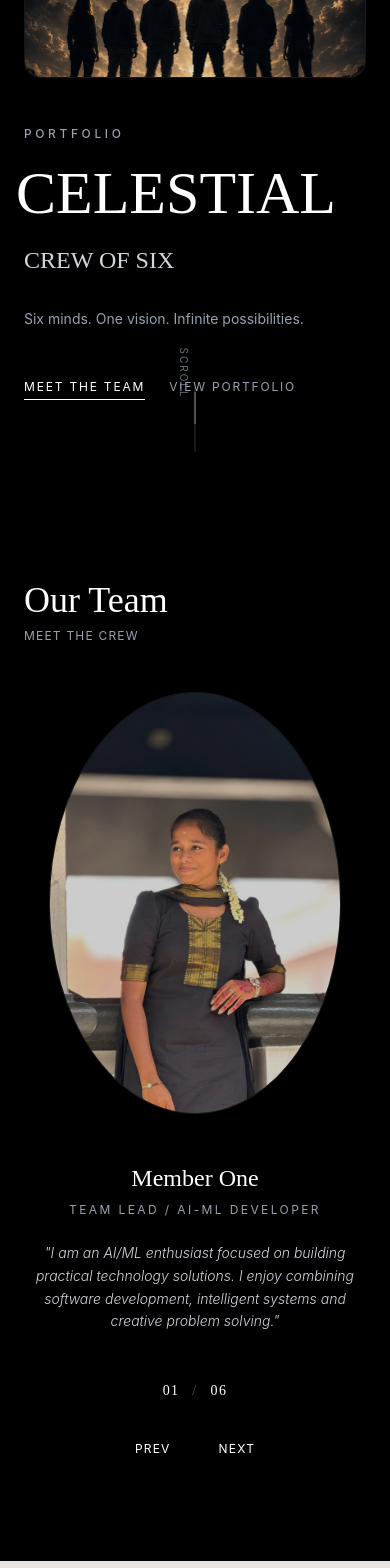
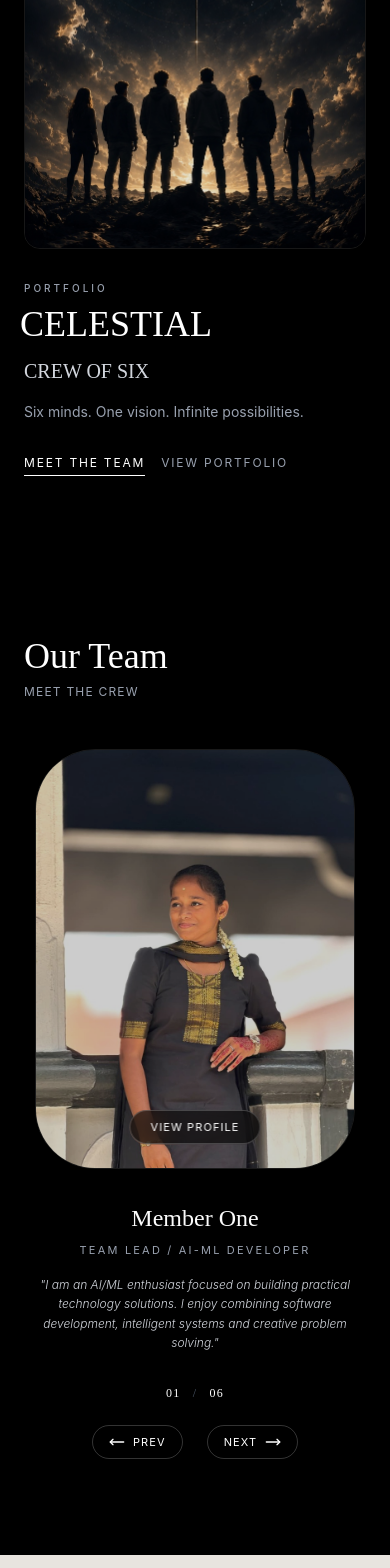
Before and after one commit to Vignesh-SVK24/Celestials, a React (Vite) app: page / in a window 390 px wide. Shown: the part 360-1928 px from the top of the page. Built offline with nearby package versions, Linux system fonts and the light colour scheme.

Commit message:
Enhance mobile responsiveness across hero, team carousel, profile modal, and project layout

```diff
--- a/src/components/Contact.tsx
+++ b/src/components/Contact.tsx
@@ -3,7 +3,7 @@ import { motion } from 'framer-motion';
 
 export default function Contact() {
   return (
-    <section id="contact" className="py-32 md:py-48 bg-black text-white flex items-center justify-center text-center px-6">
+    <section id="contact" className="py-20 sm:py-32 md:py-48 bg-black text-white flex items-center justify-center text-center px-5">
       <motion.div
         initial={{ opacity: 0, y: 30 }}
         whileInView={{ opacity: 1, y: 0 }}
@@ -11,10 +11,10 @@ export default function Contact() {
         transition={{ duration: 0.8 }}
         className="max-w-4xl w-full"
       >
-        <h2 className="text-4xl md:text-7xl lg:text-[6rem] font-serif leading-[1] mb-8">
+        <h2 className="text-3xl sm:text-5xl md:text-7xl lg:text-[6rem] font-serif leading-[1.1] mb-6 sm:mb-8">
           LET'S BUILD SOMETHING GREAT
         </h2>
-        <p className="text-gray-400 text-lg md:text-2xl font-serif italic mb-16">
+        <p className="text-gray-400 text-base sm:text-lg md:text-2xl font-serif italic mb-10 sm:mb-16">
           "Have an idea, project or collaboration in mind?"
         </p>
 
--- a/src/components/Hero.tsx
+++ b/src/components/Hero.tsx
@@ -12,21 +12,21 @@ export default function Hero() {
   };
 
   return (
-    <section id="home" className="relative w-full h-screen flex flex-col justify-center bg-black overflow-hidden pt-20">
-      <div className="container mx-auto px-6 md:px-12 flex flex-col-reverse md:flex-row items-center justify-between h-full z-10">
+    <section id="home" className="relative w-full min-h-screen md:h-screen flex flex-col justify-center bg-black overflow-hidden pt-24 pb-16 md:py-0">
+      <div className="container mx-auto px-6 md:px-12 flex flex-col-reverse md:flex-row items-center justify-between h-full z-10 gap-8 md:gap-0">
 
         {/* Text Content */}
-        <div className="flex-1 w-full md:pr-10 mt-12 md:mt-0 z-20 relative">
+        <div className="flex-1 w-full md:pr-10 z-20 relative">
           <motion.div
             initial={{ opacity: 0 }}
             animate={{ opacity: 1 }}
             transition={{ delay: 1.5, duration: 1 }}
-            className="text-xs tracking-[0.3em] text-gray-400 mb-6 font-medium"
+            className="text-[10px] sm:text-xs tracking-[0.3em] text-gray-400 mb-3 sm:mb-6 font-medium"
           >
             PORTFOLIO
           </motion.div>
 
-          <h1 className="text-6xl md:text-8xl lg:text-[10rem] font-serif leading-[0.9] -ml-2 mb-6 text-white flex">
+          <h1 className="text-4xl sm:text-6xl md:text-8xl lg:text-[10rem] font-serif leading-[0.9] -ml-1 sm:-ml-2 mb-4 sm:mb-6 text-white flex flex-wrap">
             {title.split('').map((char, index) => (
               <motion.span
                 key={index}
@@ -48,7 +48,7 @@ export default function Hero() {
             initial={{ opacity: 0, y: 20 }}
             animate={{ opacity: 1, y: 0 }}
             transition={{ delay: 1.8, duration: 0.8 }}
-            className="text-2xl md:text-4xl font-serif mb-8 text-gray-300"
+            className="text-xl sm:text-2xl md:text-4xl font-serif mb-4 sm:mb-8 text-gray-300"
           >
             CREW OF SIX
           </motion.h2>
@@ -57,7 +57,7 @@ export default function Hero() {
             initial={{ opacity: 0 }}
             animate={{ opacity: 1 }}
             transition={{ delay: 2, duration: 0.8 }}
-            className="text-gray-400 max-w-md text-sm md:text-base leading-relaxed mb-12"
+            className="text-gray-400 max-w-md text-sm md:text-base leading-relaxed mb-8 sm:mb-12"
           >
             Six minds. One vision. Infinite possibilities.
           </motion.p>
@@ -66,7 +66,7 @@ export default function Hero() {
             initial={{ opacity: 0, y: 20 }}
             animate={{ opacity: 1, y: 0 }}
             transition={{ delay: 2.2, duration: 0.8 }}
-            className="flex gap-6 items-center"
+            className="flex flex-wrap gap-4 sm:gap-6 items-center"
           >
             <a href="#team" className="text-xs tracking-[0.15em] border-b border-white pb-1 hover:text-gray-300 transition-colors uppercase">
               MEET THE TEAM
@@ -78,7 +78,7 @@ export default function Hero() {
         </div>
 
         {/* Hero Image */}
-        <div className="flex-1 w-full h-[40vh] md:h-[70vh] relative">
+        <div className="flex-1 w-full h-[35vh] sm:h-[45vh] md:h-[70vh] relative">
           <motion.div
             initial={{ scale: 1.1, opacity: 0, y: 40 }}
             animate={{ scale: 1, opacity: 1, y: 0 }}
@@ -107,7 +107,7 @@ export default function Hero() {
         initial={{ opacity: 0 }}
         animate={{ opacity: 1 }}
         transition={{ delay: 2.8, duration: 1 }}
-        className="absolute bottom-8 left-1/2 -translate-x-1/2 flex flex-col items-center gap-4 cursor-pointer"
+        className="hidden md:flex absolute bottom-8 left-1/2 -translate-x-1/2 flex-col items-center gap-4 cursor-pointer"
         onClick={() => document.getElementById('team')?.scrollIntoView({ behavior: 'smooth' })}
       >
         <span className="text-[10px] tracking-[0.2em] text-gray-500 rotate-90 origin-left translate-y-8 -translate-x-3 mb-8 absolute left-1/2 uppercase">SCROLL</span>
--- a/src/components/Projects.tsx
+++ b/src/components/Projects.tsx
@@ -12,9 +12,9 @@ export default function Projects() {
           whileInView={{ opacity: 1, y: 0 }}
           viewport={{ once: true }}
           transition={{ duration: 0.8 }}
-          className="text-center mb-24"
+          className="text-center mb-12 md:mb-24"
         >
-          <h2 className="text-5xl md:text-8xl font-serif tracking-tight mb-4 uppercase">Our Projects</h2>
+          <h2 className="text-4xl sm:text-6xl md:text-8xl font-serif tracking-tight mb-4 uppercase">Our Projects</h2>
         </motion.div>
 
         <div className="grid grid-cols-1 md:grid-cols-2 lg:grid-cols-3 gap-12 lg:gap-16">
--- a/src/components/TeamCarousel.tsx
+++ b/src/components/TeamCarousel.tsx
@@ -81,7 +81,7 @@ export default function TeamCarousel({ onMemberSelect }: TeamCarouselProps) {
         </div>
 
         {/* Center Active Member */}
-        <div className="relative z-10 w-3/4 md:w-1/3 h-full cursor-pointer group" onClick={() => onMemberSelect(activeMember)}>
+        <div className="relative z-10 w-[82vw] max-w-xs md:w-1/3 h-[420px] md:h-full cursor-pointer group" onClick={() => onMemberSelect(activeMember)}>
           <AnimatePresence initial={false} custom={direction}>
             <motion.div
               key={page}
@@ -92,7 +92,7 @@ export default function TeamCarousel({ onMemberSelect }: TeamCarouselProps) {
               transition={{ type: "spring", stiffness: 300, damping: 30 }}
               drag="x"
               dragConstraints={{ left: 0, right: 0 }}
-              dragElastic={1}
+              dragElastic={0.8}
               onDragEnd={(_e, { offset, velocity }) => {
                 const swipe = swipePower(offset.x, velocity.x);
                 if (swipe < -swipeConfidenceThreshold) {
@@ -103,11 +103,11 @@ export default function TeamCarousel({ onMemberSelect }: TeamCarouselProps) {
               }}
               className="w-full h-full absolute inset-0"
             >
-              <div className="w-full h-full rounded-[100%] md:rounded-[100px] overflow-hidden relative border border-white/10 group-hover:border-white/30 transition-colors">
+              <div className="w-full h-full rounded-[60px] md:rounded-[100px] overflow-hidden relative border border-white/10 group-hover:border-white/30 transition-colors shadow-2xl">
                 <img src={getImageUrl(activeMember.image)} alt={activeMember.name} className="w-full h-full object-cover transition-transform duration-700 group-hover:scale-105" />
                 <div className="absolute inset-0 bg-black/20 group-hover:bg-black/0 transition-colors" />
-                <div className="absolute bottom-8 left-1/2 -translate-x-1/2 flex items-center justify-center opacity-0 group-hover:opacity-100 transition-opacity">
-                  <span className="px-6 py-2 bg-white/10 backdrop-blur-md rounded-full text-xs tracking-widest uppercase border border-white/20">View Profile</span>
+                <div className="absolute bottom-6 md:bottom-8 left-1/2 -translate-x-1/2 flex items-center justify-center opacity-100 md:opacity-0 group-hover:opacity-100 transition-opacity">
+                  <span className="px-5 py-2 bg-black/60 md:bg-white/10 backdrop-blur-md rounded-full text-[11px] md:text-xs tracking-widest uppercase border border-white/20 text-white whitespace-nowrap">View Profile</span>
                 </div>
               </div>
             </motion.div>
@@ -135,7 +135,7 @@ export default function TeamCarousel({ onMemberSelect }: TeamCarouselProps) {
       </div>
 
       {/* Active Member Info */}
-      <div className="mt-12 md:mt-16 container mx-auto px-6 md:px-12 flex flex-col items-center text-center">
+      <div className="mt-8 md:mt-16 container mx-auto px-6 md:px-12 flex flex-col items-center text-center">
         <AnimatePresence mode="wait">
           <motion.div
             key={activeIndex}
@@ -143,30 +143,41 @@ export default function TeamCarousel({ onMemberSelect }: TeamCarouselProps) {
             animate={{ opacity: 1, y: 0 }}
             exit={{ opacity: 0, y: -10 }}
             transition={{ duration: 0.3 }}
+            className="px-2"
           >
             <h3 className="text-2xl md:text-4xl font-serif mb-2">{activeMember.name}</h3>
-            <p className="text-xs tracking-[0.2em] text-gray-400 uppercase mb-6">{activeMember.role}</p>
-            <p className="max-w-xl mx-auto text-sm text-gray-300 font-light leading-relaxed italic">"{activeMember.bio}"</p>
+            <p className="text-[11px] md:text-xs tracking-[0.2em] text-gray-400 uppercase mb-4 md:mb-6">{activeMember.role}</p>
+            <p className="max-w-xl mx-auto text-xs md:text-sm text-gray-300 font-light leading-relaxed italic">"{activeMember.bio}"</p>
           </motion.div>
         </AnimatePresence>
 
-        <div className="mt-12 flex items-center gap-4">
-          <div className="text-sm font-serif tracking-widest">
+        <div className="mt-8 md:mt-12 flex items-center gap-4">
+          <div className="text-xs md:text-sm font-serif tracking-widest">
             {String(activeIndex + 1).padStart(2, '0')} <span className="text-gray-600 mx-2">/</span> 06
           </div>
         </div>
 
         {/* Mobile controls */}
-        <div className="flex md:hidden gap-8 mt-8">
-          <button onClick={() => paginate(-1)} className="text-white hover:text-gray-400 transition-colors uppercase text-xs tracking-widest p-2">Prev</button>
-          <button onClick={() => paginate(1)} className="text-white hover:text-gray-400 transition-colors uppercase text-xs tracking-widest p-2">Next</button>
+        <div className="flex md:hidden gap-6 mt-6 items-center">
+          <button
+            onClick={() => paginate(-1)}
+            className="px-4 py-2 border border-white/20 rounded-full text-white hover:bg-white/10 active:bg-white/20 transition-colors uppercase text-[11px] tracking-widest flex items-center gap-2"
+          >
+            <MoveLeft size={16} /> PREV
+          </button>
+          <button
+            onClick={() => paginate(1)}
+            className="px-4 py-2 border border-white/20 rounded-full text-white hover:bg-white/10 active:bg-white/20 transition-colors uppercase text-[11px] tracking-widest flex items-center gap-2"
+          >
+            NEXT <MoveRight size={16} />
+          </button>
         </div>
       </div>
     </section>
   );
 }
 
-const swipeConfidenceThreshold = 10000;
+const swipeConfidenceThreshold = 1000;
 const swipePower = (offset: number, velocity: number) => {
   return Math.abs(offset) * velocity;
 };
```
Also changed, not shown: src/components/MemberProfile.tsx (+8 -8 lines).
